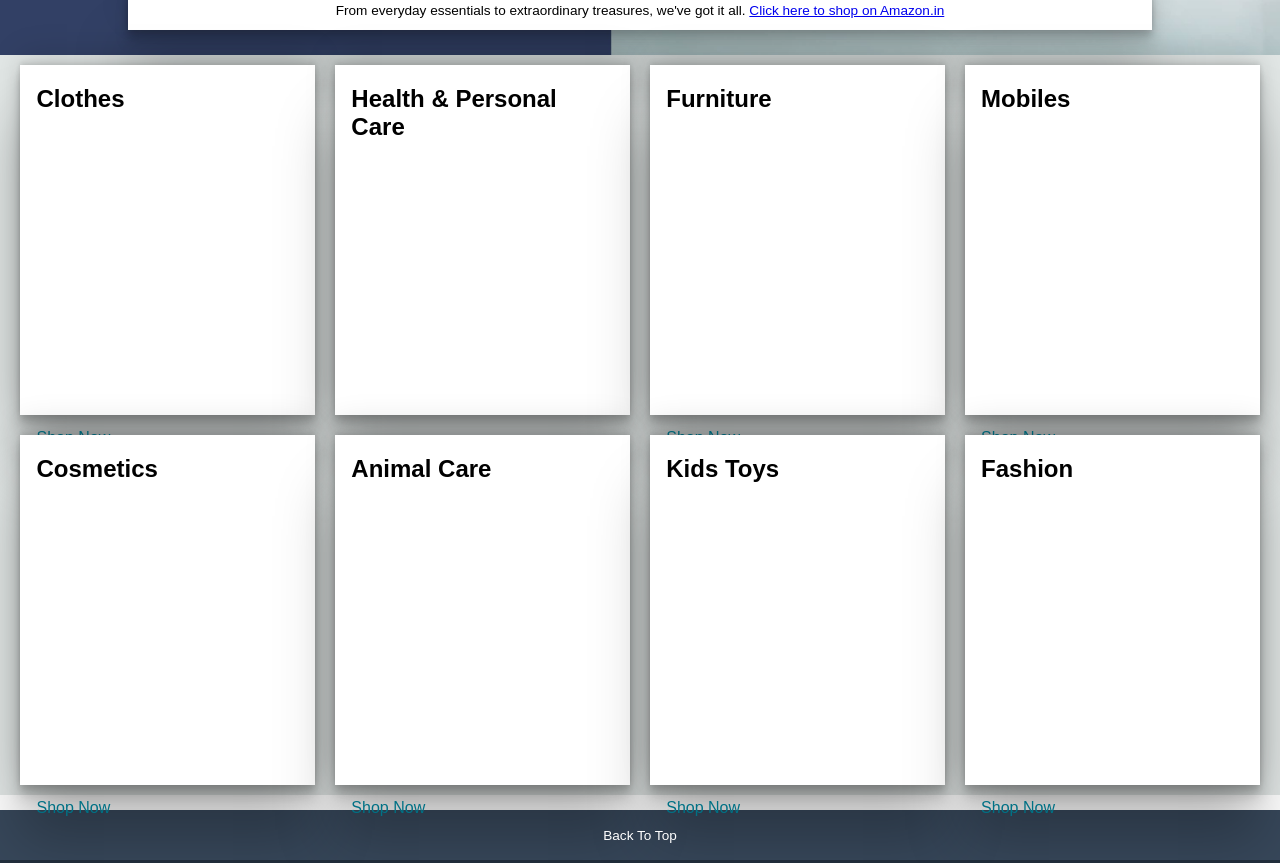
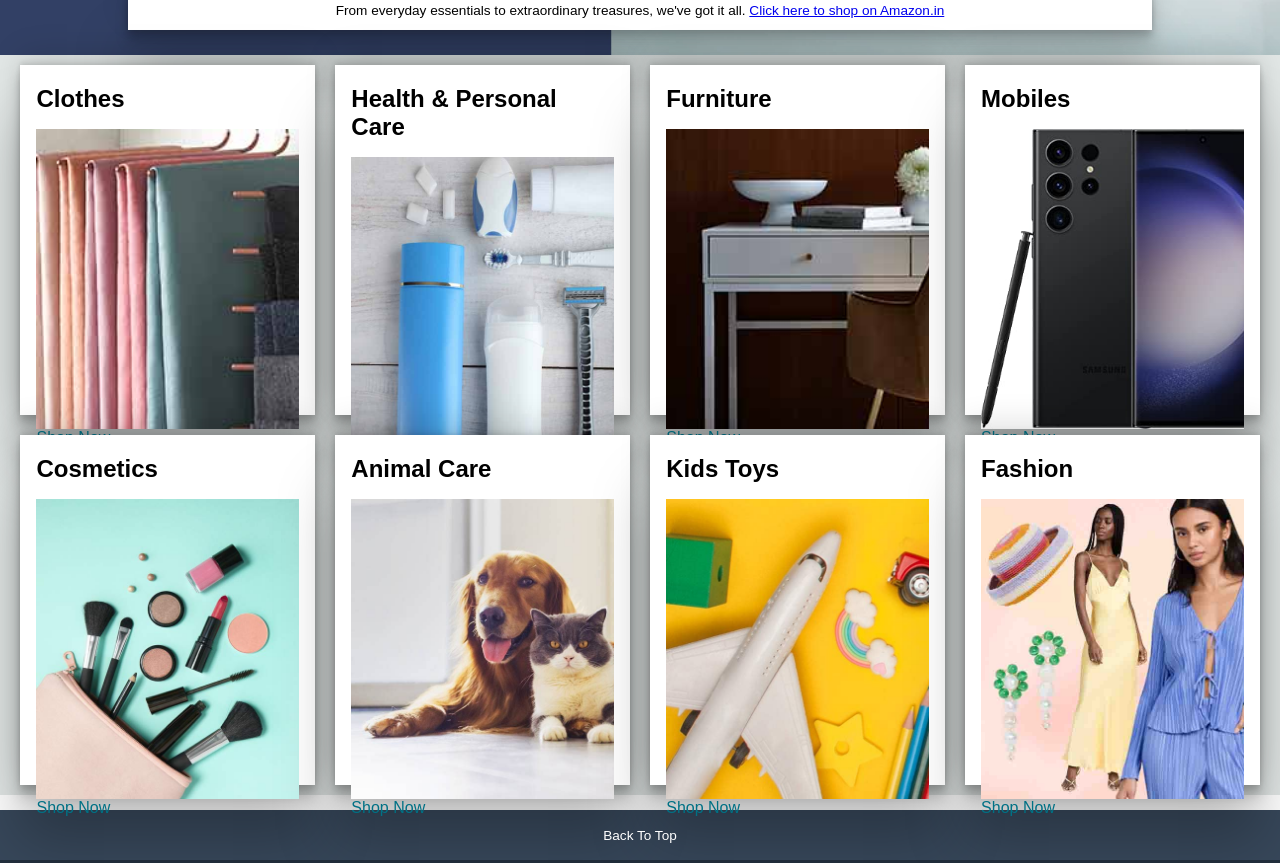
Before and after one commit to mmabbas786/Amazon-Clone-Website-Project, a plain HTML site: page index.html in a window 1280 px wide. Shown: the part 395-1258 px from the top of the page. Drawn offline with Linux system fonts and the light colour scheme; files whose address does not match are found by name.

Commit message:
Update index.html

```diff
--- a/index.html
+++ b/index.html
@@ -83,56 +83,56 @@
         <div class="box">
             <div class="box-content">
                 <h2>Clothes</h2>
-                <div class="box-img" style="background-image: url('/images/box1_image.jpg');"></div>
+                <div class="box-img" style="background-image: url('box1_image.jpg');"></div>
                 <p>Shop Now</p>
             </div>
         </div>
         <div class="box">
             <div class="box-content">
                 <h2>Health & Personal Care</h2>
-                <div class="box-img" style="background-image: url('/images/box2_image.jpg');"></div>
+                <div class="box-img" style="background-image: url('box2_image.jpg');"></div>
                 <p>Shop Now</p>
             </div>
         </div>
         <div class="box">
             <div class="box-content">
                 <h2>Furniture</h2>
-                <div class="box-img" style="background-image: url('/images/box3_image.jpg');"></div>
+                <div class="box-img" style="background-image: url('box3_image.jpg');"></div>
                 <p>Shop Now</p>
             </div>
         </div>
         <div class="box">
             <div class="box-content">
                 <h2>Mobiles</h2>
-                <div class="box-img" style="background-image: url('/images/box4_image.jpg');"></div>
+                <div class="box-img" style="background-image: url('box4_image.jpg');"></div>
                 <p>Shop Now</p>
             </div>
         </div>
         <div class="box">
             <div class="box-content">
                 <h2>Cosmetics</h2>
-                <div class="box-img" style="background-image: url('/images/box5_image.jpg');"></div>
+                <div class="box-img" style="background-image: url('box5_image.jpg');"></div>
                 <p>Shop Now</p>
             </div>
         </div>
         <div class="box">
             <div class="box-content">
                 <h2>Animal Care</h2>
-                <div class="box-img" style="background-image: url('/images/box6_image.jpg');"></div>
+                <div class="box-img" style="background-image: url('box6_image.jpg');"></div>
                 <p>Shop Now</p>
             </div>
         </div>
         <div class="box">
             <div class="box-content">
                 <h2>Kids Toys</h2>
-                <div class="box-img" style="background-image: url('/images/box7_image.jpg');"></div>
+                <div class="box-img" style="background-image: url('box7_image.jpg');"></div>
                 <p>Shop Now</p>
             </div>
         </div>
         <div class="box">
             <div class="box-content">
                 <h2>Fashion</h2>
-                <div class="box-img" style="background-image: url('/images/box8_image.jpg');"></div>
+                <div class="box-img" style="background-image: url('box8_image.jpg');"></div>
                 <p>Shop Now</p>
             </div>
         </div>
```
